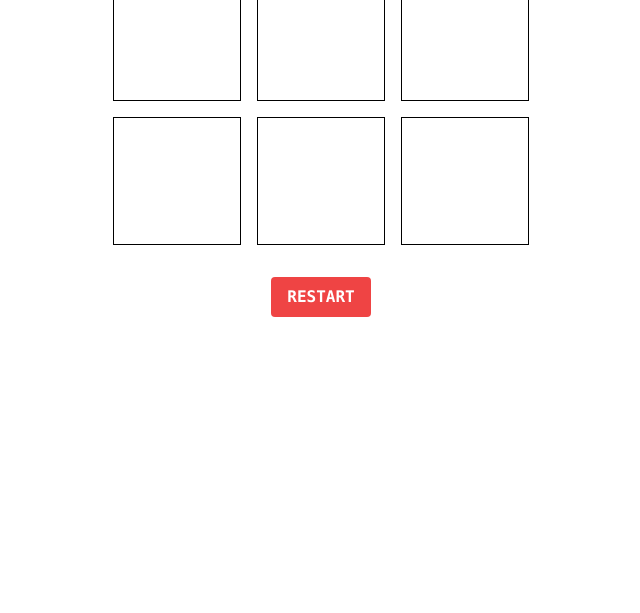
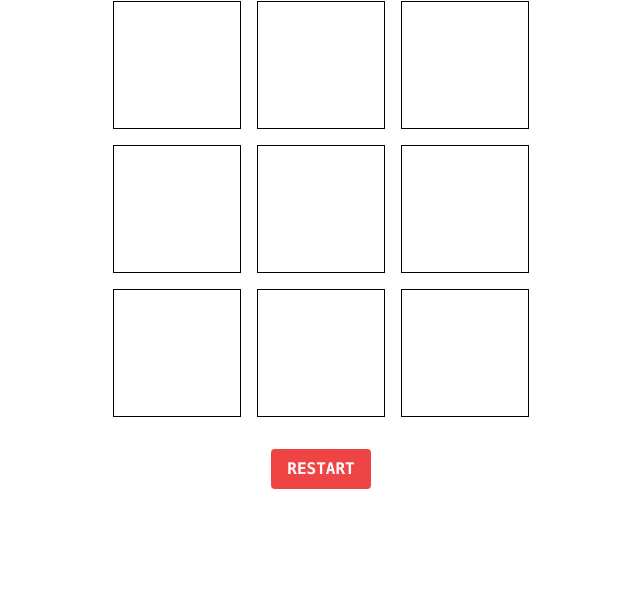
Before and after one commit to afsalahamed07/tictactoe-odin, a plain HTML site: page index.html in a window 1280 px wide. Shown: the part 187-800 px from the top of the page, without its empty margins (319-959 px from the left). Drawn offline with nearby package versions, Linux system fonts and the light colour scheme.

Commit message:
got the divs to be centered

```diff
--- a/index.html
+++ b/index.html
@@ -9,14 +9,18 @@
         <title>Tic Tac Toe</title>
     </head>
     <body>
-        <div class="container mx-auto p-4 font-mono">
+        <div
+            class="container mx-auto p-4 font-mono flex flex-col place-items-center h-screen align"
+        >
+            <div class="m-auto">
+                <div class="text-4xl font-bold text-center m-1 p-4">Tic Tac Toe</div>
                 <div
                     id="game-board"
-                class="flex flex-col gap-4 justify-center"
+                    class="flex flex-col gap-4 place-items-center"
                 ></div>
 
                 <div
-                class="container mx-auto p-4 font-mono flex flex-col place-items-center gap-4"
+                    class="p-4 font-mono flex flex-col place-items-center gap-4"
                 >
                     <div id="message" class="text-center text-2xl"></div>
                     <button
@@ -26,6 +30,7 @@
                         RESTART
                     </button>
                 </div>
+            </div >
         </div>
 
         <script src="player.js"></script>
```
Lines whose indentation alone changed are shown as unchanged.
